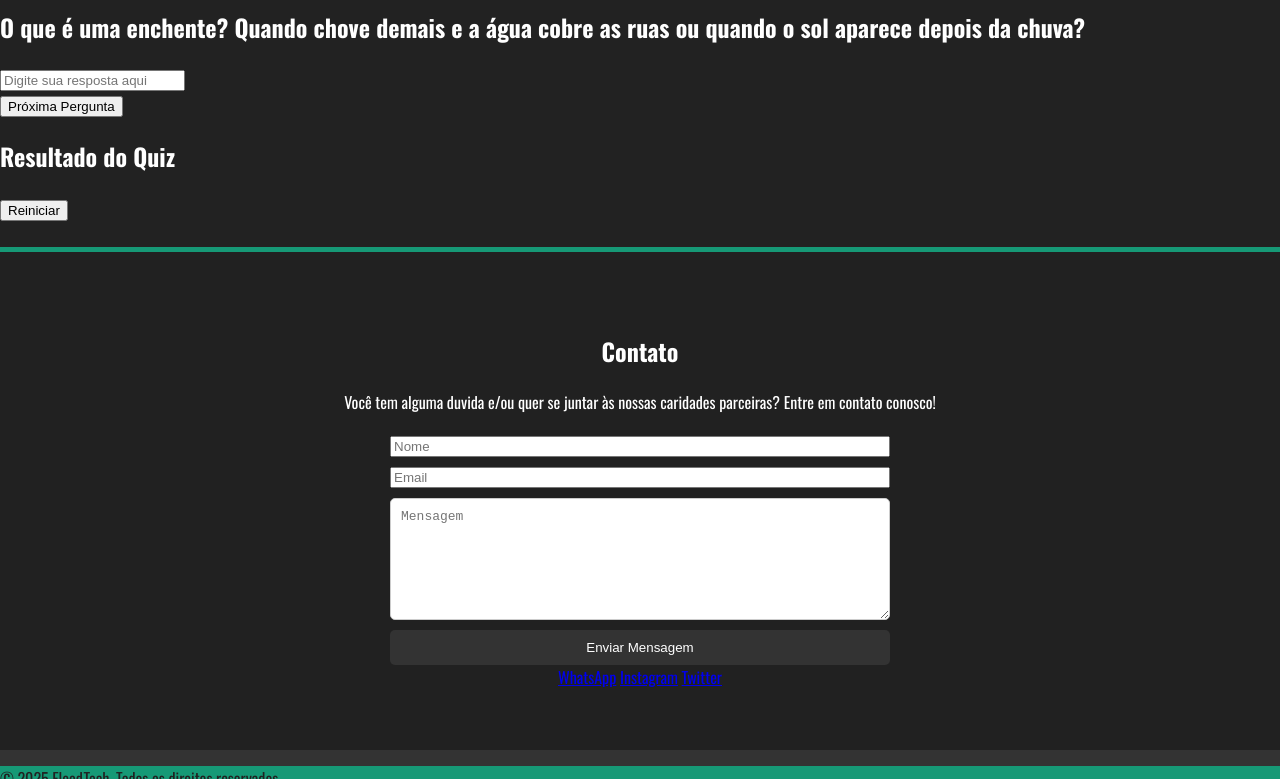
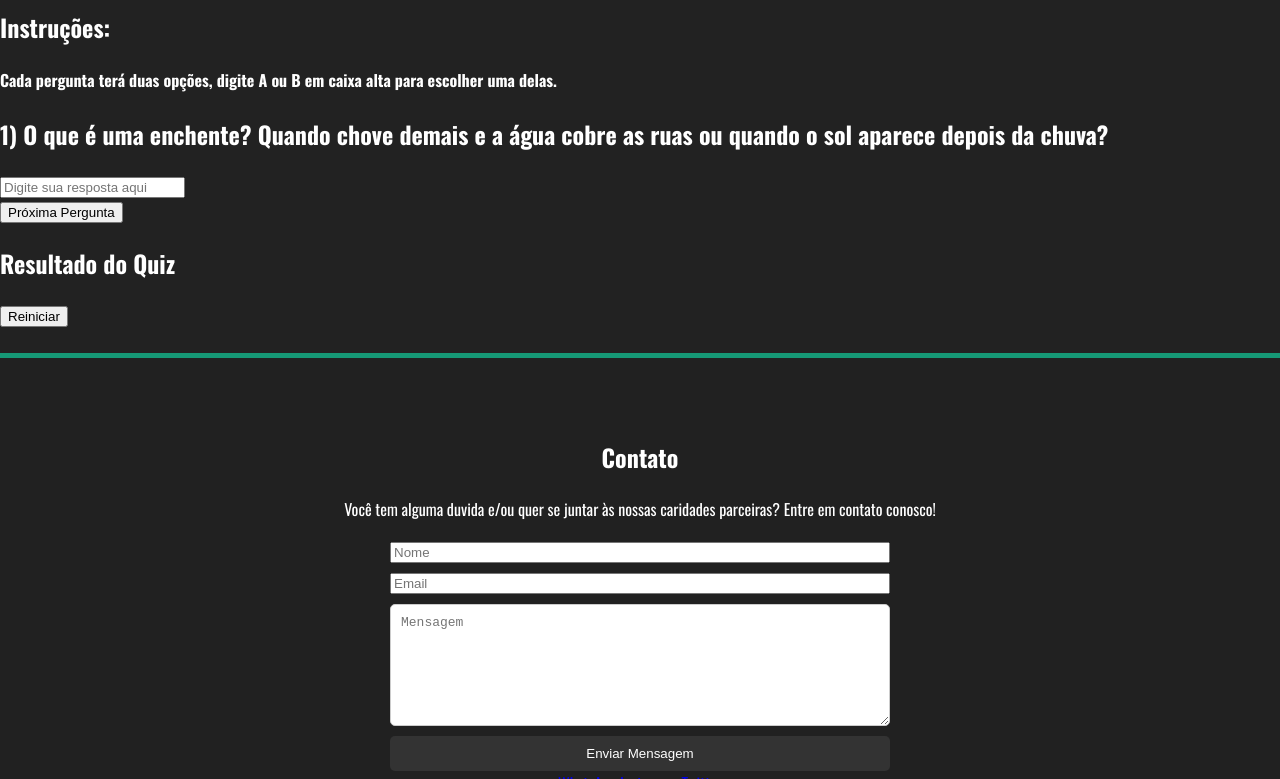
Before and after one commit to FloodTechs/Global-Solution-Landing-Page, a plain HTML site: page src/pages/quiz.html in a window 1280 px wide. Shown: the part 321-1100 px from the top of the page. Drawn offline with nearby package versions, Linux system fonts and the light colour scheme.

Commit message:
finalizando o quiz

```diff
--- a/src/js/quiz.js
+++ b/src/js/quiz.js
@@ -10,18 +10,31 @@ document.addEventListener("DOMContentLoaded", () => {
 
   //DECLARANDO O ARRAY DE PERGUNTAS
   const questoes = [
-    "O que é uma enchente? Quando chove demais e a água cobre as ruas ou quando o sol aparece depois da chuva?",
-    "Qual é uma das principais causas das enchentes nas cidades? Plantio de árvores ou a pavimentação excessiva e entupimento de bueiros",
-    "Onde a água da chuva deveria ir para evitar enchentes?",
-    "Qual atitude ajuda a prevenir enchentes?",
-    "O que pode acontecer se alguém construir uma casa em área de risco de enchente?",
-    "Qual órgão normalmente avisa sobre risco de enchentes?",
-    "Por que o lixo entope os bueiros?",
-    "Durante uma enchente, é seguro andar pela água?",
-    "Qual destes é um sinal de que uma enchente pode acontecer?",
-    "O que fazer em caso de enchente?",
+    "1) O que é uma enchente? Quando chove demais e a água cobre as ruas ou quando o sol aparece depois da chuva?",
+    "2) Qual é uma das principais causas das enchentes nas cidades? Plantio de árvores ou a pavimentação excessiva e entupimento de bueiros",
+    "3) Onde a água da chuva deveria ir para evitar enchentes? Para os bueiros e rios ou para as árvores",
+    "4) Qual atitude ajuda a prevenir enchentes? Plantar árvores e cuidar da natureza ou Construir em áreas de rios",
+    "5) O que pode acontecer se alguém construir uma casa em área de risco de enchente? A casa se torna mais segura ou a casa pode ser levada pela água",
+    "6) Qual órgão normalmente avisa sobre risco de enchentes? Estação de rádio ou a Defesa Civil",
+    "7) Por que o lixo entope os bueiros? Porque o lixo impede a passagem da água ou porque o lixo vira pedra",
+    "8) Durante uma enchente, é seguro andar pela água? Sim, se for devagar ou Não, pode ser perigoso",
+    "9) Qual destes é um sinal de que uma enchente pode acontecer? O nível do rio subindo muito rápido ou estação úmida",
+    "10) O que fazer em caso de enchente? Subir em um lugar alto e seguro ou  Ficar de casa",
   ];
   //DECLARANDOS AS VARIAVEIS
+
+  const respostasCorretas = [
+    "A",
+    "B",
+    "A",
+    "A",
+    "B",
+    "B",
+    "A",
+    "B",
+    "A",
+    "A",];
+
   let perguntas = 0;
   const respostas = [];
 
@@ -35,6 +48,8 @@ document.addEventListener("DOMContentLoaded", () => {
     }
   }
 
+//   verificarRespostas(respostasCorretas, resposta);
+
   function mostrarResultado() {
     //O método add('hidden') adiciona a classe CSS chamada hidden a esse elemento. Geralmente, a classe hidden é definida no CSS para esconder um elemento da tela
     containerPerguntas.classList.add("hidden");
@@ -46,7 +61,7 @@ document.addEventListener("DOMContentLoaded", () => {
 
     //Esta linha inicia um loop que percorre cada elemento dentro de um array chamado questoes.
     //forEach é um método de arrays em JavaScript que executa uma função para cada item do array.
-    questoes.forEach((questoes, index, opcoes) => {
+    questoes.forEach((questoes, index) => {
       //Dentro do loop, para cada pergunta, esta linha cria um novo elemento HTML <li> (item de lista). Este elemento será usado para exibir cada pergunta e a respectiva resposta do usuário.
       const listaItem = document.createElement("li");
       //Esta linha define o conteúdo HTML dentro do elemento <li> que foi criado.Ela usa template literals (as crases ``) para facilitar a criação da string HTML.
@@ -54,6 +69,7 @@ document.addEventListener("DOMContentLoaded", () => {
             Sua Resposta: <span>${respostas[index]}</span>`;
       //esta linha pega o elemento <li> que foi criado e o adiciona como um filho ao elemento listaResultado
       listaResultado.appendChild(listaItem);
+
     });
   }
 
--- a/src/pages/quiz.html
+++ b/src/pages/quiz.html
@@ -30,9 +30,12 @@
     </header>
 
 
+
     <main id="container-quiz">
       <div class="quiz">
-        <h1>Aprenda Progamação</h1>
+        <h1>Quiz das enchentes</h1>
+        <h2>Instruções:</h2>
+        <h4>Cada pergunta terá duas opções, digite A ou B em caixa alta para escolher uma delas.</h4>
         <section id="container-perguntas">
           <h2 id="pergunta"></h2>
           <div id="container-respostas">
```
